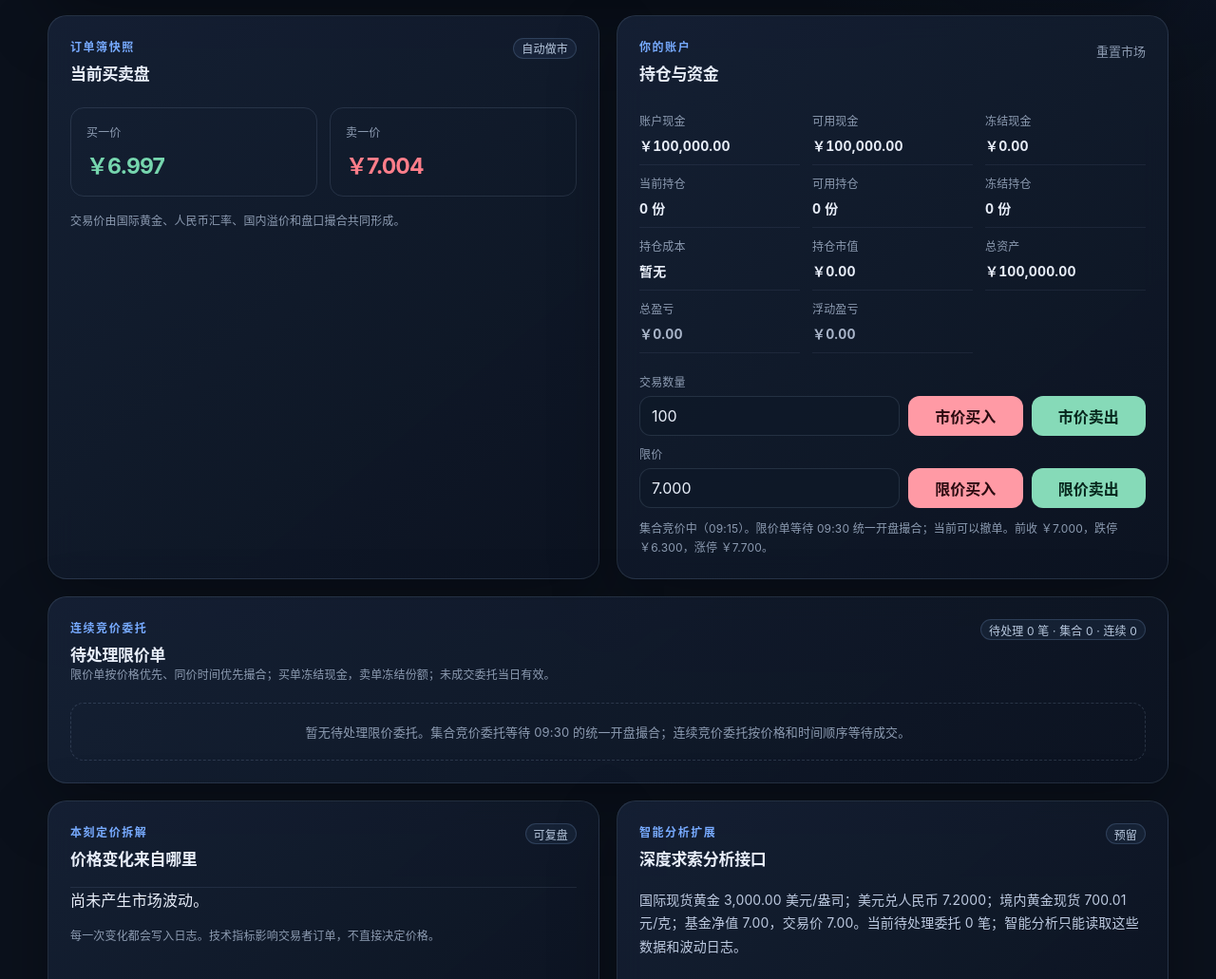
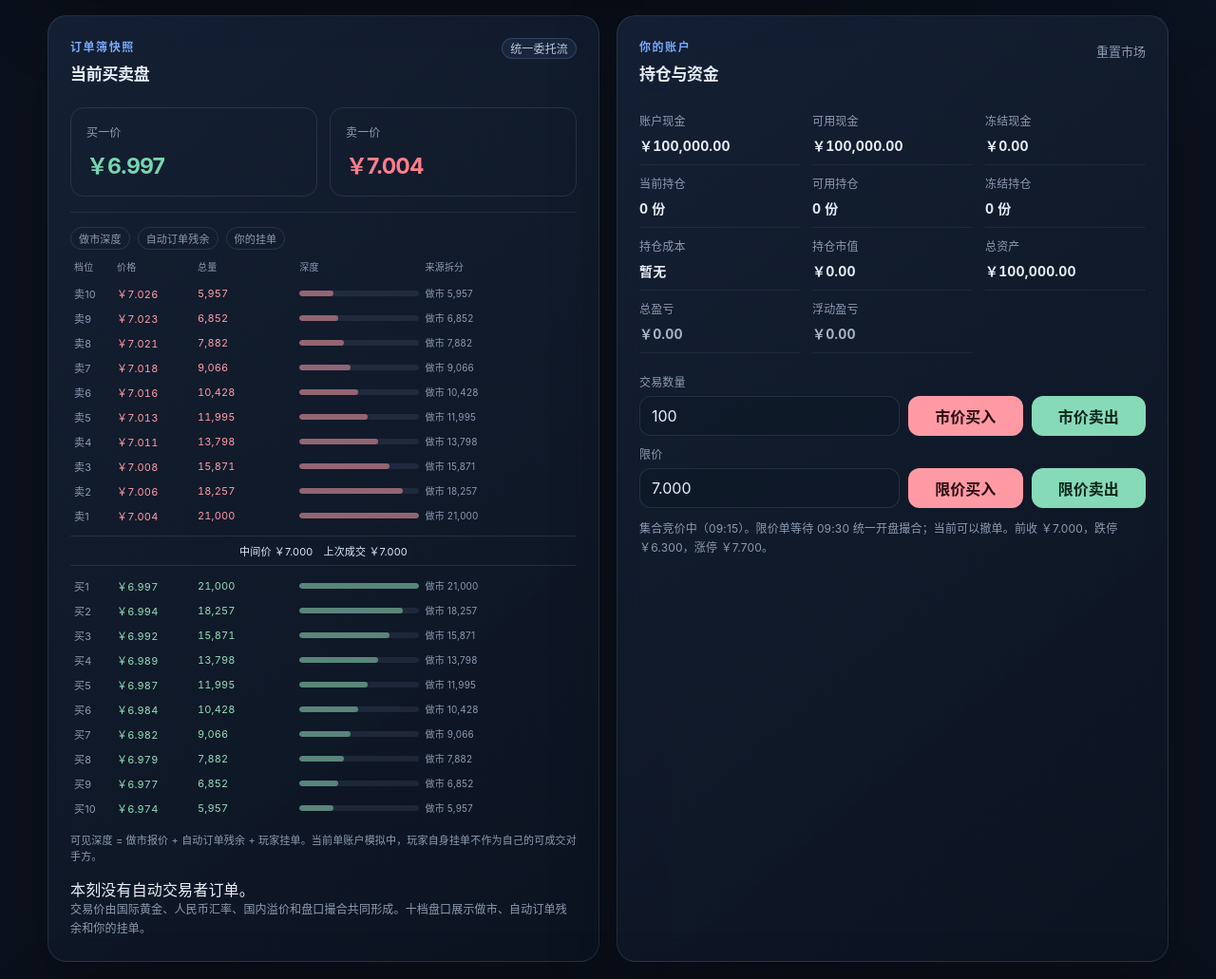
Before and after one commit to dagasolo138-lgtm/hhh, a website with bundled scripts: page index.html in a window 1280 px wide. Shown: the part 451-1482 px from the top of the page at 95% size. Built offline with nearby package versions, Linux system fonts and the light colour scheme.

Commit message:
在订单簿卡片加入可见十档和自动委托流区域

```diff
--- a/index.html
+++ b/index.html
@@ -7,6 +7,7 @@
   <title>中国黄金模拟市场</title>
   <link rel="stylesheet" href="./样式.css">
   <link rel="stylesheet" href="./委托样式.css">
+  <link rel="stylesheet" href="./盘口样式.css">
 </head>
 <body>
   <div class="背景光晕 背景光晕一"></div>
@@ -71,7 +72,7 @@
             <p class="眉题">订单簿快照</p>
             <h3>当前买卖盘</h3>
           </div>
-          <span class="说明标签">自动做市</span>
+          <span class="说明标签">统一委托流</span>
         </div>
         <div class="盘口">
           <div class="买盘">
@@ -83,7 +84,12 @@
             <strong id="卖一价">￥7.01</strong>
           </div>
         </div>
-        <p class="卡片注释">交易价由国际黄金、人民币汇率、国内溢价和盘口撮合共同形成。</p>
+        <div class="可见盘口区域">
+          <p class="十档图例"><span>做市深度</span><span>自动订单残余</span><span>你的挂单</span></p>
+          <div class="十档盘口" id="十档盘口"><div class="空十档">正在读取十档盘口。</div></div>
+          <div class="自动委托摘要" id="自动委托流">自动委托流尚未生成。</div>
+        </div>
+        <p class="卡片注释">交易价由国际黄金、人民币汇率、国内溢价和盘口撮合共同形成。十档盘口展示做市、自动订单残余和你的挂单。</p>
       </article>
 
       <article class="卡片">
@@ -188,5 +194,6 @@
 
   <div class="提示条" id="提示条" role="status"></div>
   <script type="module" src="./界面.js"></script>
+  <script type="module" src="./盘口展示.js"></script>
 </body>
 </html>
```
